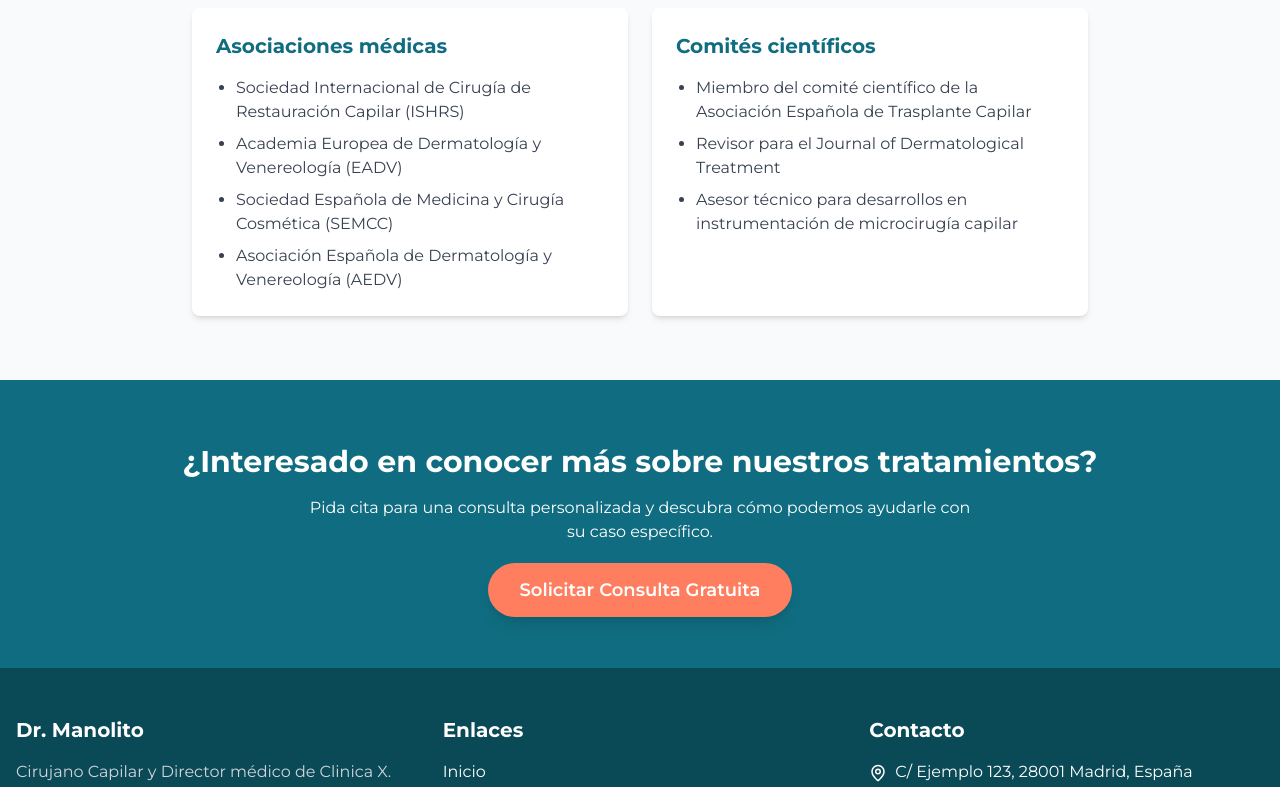
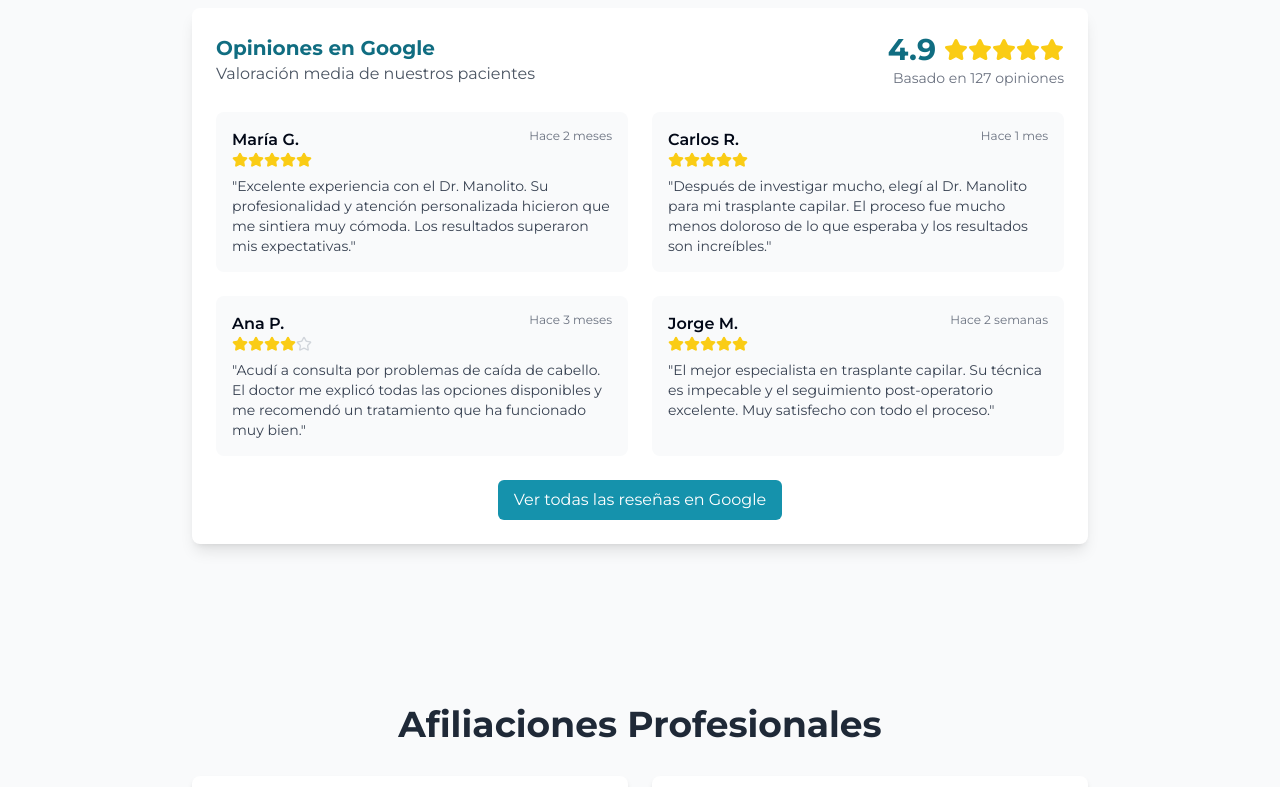
Before and after one commit to adriangameromedina/Pablo-hair-web, a React (Vite) app: page /sobre-mi in a window 1280 px wide. Shown: the part 3440-4227 px from the top of the page. Built offline with nearby package versions, Linux system fonts and the light colour scheme.

Commit message:
Fix: Scroll to top on navigation and add content
- Ensure navigation buttons scroll to the top of the page.
- Add Google reviews section to "About Me" page.
- Update map location in "Contact" page.

```diff
--- a/package.json
+++ b/package.json
@@ -46,7 +46,7 @@
     "date-fns": "^3.6.0",
     "embla-carousel-react": "^8.3.0",
     "input-otp": "^1.2.4",
-    "lucide-react": "^0.462.0",
+    "lucide-react": "^0.487.0",
     "next-themes": "^0.3.0",
     "react": "^18.3.1",
     "react-day-picker": "^8.10.1",
--- a/src/components/Footer.tsx
+++ b/src/components/Footer.tsx
@@ -4,6 +4,11 @@ import { Link } from 'react-router-dom';
 import { Instagram, Phone, Mail, MapPin } from 'lucide-react';
 
 const Footer: React.FC = () => {
+  // Función para manejar el scroll al inicio cuando se navega
+  const scrollToTop = () => {
+    window.scrollTo(0, 0);
+  };
+
   return (
     <footer className="bg-medical-800 text-white">
       <div className="container mx-auto px-4 py-12">
@@ -31,19 +36,19 @@ const Footer: React.FC = () => {
             <h3 className="text-xl font-bold mb-4">Enlaces</h3>
             <ul className="space-y-2">
               <li>
-                <Link to="/" className="hover:text-medical-300 transition-colors">Inicio</Link>
+                <Link to="/" onClick={scrollToTop} className="hover:text-medical-300 transition-colors">Inicio</Link>
               </li>
               <li>
-                <Link to="/injerto-capilar" className="hover:text-medical-300 transition-colors">Injerto Capilar</Link>
+                <Link to="/injerto-capilar" onClick={scrollToTop} className="hover:text-medical-300 transition-colors">Injerto Capilar</Link>
               </li>
               <li>
-                <Link to="/tratamientos" className="hover:text-medical-300 transition-colors">Tratamientos</Link>
+                <Link to="/tratamientos" onClick={scrollToTop} className="hover:text-medical-300 transition-colors">Tratamientos</Link>
               </li>
               <li>
-                <Link to="/sobre-mi" className="hover:text-medical-300 transition-colors">Sobre Mí</Link>
+                <Link to="/sobre-mi" onClick={scrollToTop} className="hover:text-medical-300 transition-colors">Sobre Mí</Link>
               </li>
               <li>
-                <Link to="/contacto" className="hover:text-medical-300 transition-colors">Contacto</Link>
+                <Link to="/contacto" onClick={scrollToTop} className="hover:text-medical-300 transition-colors">Contacto</Link>
               </li>
             </ul>
           </div>
@@ -53,7 +58,7 @@ const Footer: React.FC = () => {
             <ul className="space-y-3">
               <li className="flex items-start">
                 <MapPin className="mr-2 shrink-0 mt-1" size={18} />
-                <span>C/ Ejemplo 123, 28001 Madrid, España</span>
+                <span>C/ Hamlet 22, Málaga, España</span>
               </li>
               <li className="flex items-start">
                 <Phone className="mr-2 shrink-0 mt-1" size={18} />
--- a/src/pages/AboutMe.tsx
+++ b/src/pages/AboutMe.tsx
@@ -1,5 +1,6 @@
 
 import React from 'react';
+import { Star } from 'lucide-react';
 
 const AboutMe = () => {
   return (
@@ -167,6 +168,131 @@ const AboutMe = () => {
         </div>
       </div>
 
+      {/* Google Reviews Section - NUEVA SECCIÓN */}
+      <div className="bg-gray-50 py-16">
+        <div className="container mx-auto px-4">
+          <h2 className="section-title">Valoraciones de Pacientes</h2>
+
+          <div className="max-w-4xl mx-auto">
+            <div className="bg-white rounded-lg shadow-lg p-6 mb-8">
+              <div className="flex items-center justify-between mb-6">
+                <div>
+                  <h3 className="text-xl font-bold text-medical-700">Opiniones en Google</h3>
+                  <p className="text-gray-600">Valoración media de nuestros pacientes</p>
+                </div>
+                <div className="flex flex-col items-end">
+                  <div className="flex items-center">
+                    <span className="text-3xl font-bold text-medical-700 mr-2">4.9</span>
+                    <div className="flex">
+                      {[1, 2, 3, 4, 5].map((star) => (
+                        <Star
+                          key={star}
+                          className={`h-6 w-6 ${star <= 5 ? 'text-yellow-400 fill-yellow-400' : 'text-gray-300'}`}
+                        />
+                      ))}
+                    </div>
+                  </div>
+                  <span className="text-sm text-gray-500">Basado en 127 opiniones</span>
+                </div>
+              </div>
+
+              <div className="grid grid-cols-1 md:grid-cols-2 gap-6">
+                <div className="bg-gray-50 p-4 rounded-lg">
+                  <div className="flex justify-between items-start mb-2">
+                    <div>
+                      <h4 className="font-semibold">María G.</h4>
+                      <div className="flex">
+                        {[1, 2, 3, 4, 5].map((star) => (
+                          <Star
+                            key={star}
+                            className="h-4 w-4 text-yellow-400 fill-yellow-400"
+                          />
+                        ))}
+                      </div>
+                    </div>
+                    <span className="text-xs text-gray-500">Hace 2 meses</span>
+                  </div>
+                  <p className="text-gray-700 text-sm">
+                    "Excelente experiencia con el Dr. Manolito. Su profesionalidad y atención personalizada hicieron que me sintiera muy cómoda. Los resultados superaron mis expectativas."
+                  </p>
+                </div>
+
+                <div className="bg-gray-50 p-4 rounded-lg">
+                  <div className="flex justify-between items-start mb-2">
+                    <div>
+                      <h4 className="font-semibold">Carlos R.</h4>
+                      <div className="flex">
+                        {[1, 2, 3, 4, 5].map((star) => (
+                          <Star
+                            key={star}
+                            className={`h-4 w-4 ${star <= 5 ? 'text-yellow-400 fill-yellow-400' : 'text-gray-300'}`}
+                          />
+                        ))}
+                      </div>
+                    </div>
+                    <span className="text-xs text-gray-500">Hace 1 mes</span>
+                  </div>
+                  <p className="text-gray-700 text-sm">
+                    "Después de investigar mucho, elegí al Dr. Manolito para mi trasplante capilar. El proceso fue mucho menos doloroso de lo que esperaba y los resultados son increíbles."
+                  </p>
+                </div>
+
+                <div className="bg-gray-50 p-4 rounded-lg">
+                  <div className="flex justify-between items-start mb-2">
+                    <div>
+                      <h4 className="font-semibold">Ana P.</h4>
+                      <div className="flex">
+                        {[1, 2, 3, 4, 5].map((star) => (
+                          <Star
+                            key={star}
+                            className={`h-4 w-4 ${star <= 4 ? 'text-yellow-400 fill-yellow-400' : 'text-gray-300'}`}
+                          />
+                        ))}
+                      </div>
+                    </div>
+                    <span className="text-xs text-gray-500">Hace 3 meses</span>
+                  </div>
+                  <p className="text-gray-700 text-sm">
+                    "Acudí a consulta por problemas de caída de cabello. El doctor me explicó todas las opciones disponibles y me recomendó un tratamiento que ha funcionado muy bien."
+                  </p>
+                </div>
+
+                <div className="bg-gray-50 p-4 rounded-lg">
+                  <div className="flex justify-between items-start mb-2">
+                    <div>
+                      <h4 className="font-semibold">Jorge M.</h4>
+                      <div className="flex">
+                        {[1, 2, 3, 4, 5].map((star) => (
+                          <Star
+                            key={star}
+                            className="h-4 w-4 text-yellow-400 fill-yellow-400"
+                          />
+                        ))}
+                      </div>
+                    </div>
+                    <span className="text-xs text-gray-500">Hace 2 semanas</span>
+                  </div>
+                  <p className="text-gray-700 text-sm">
+                    "El mejor especialista en trasplante capilar. Su técnica es impecable y el seguimiento post-operatorio excelente. Muy satisfecho con todo el proceso."
+                  </p>
+                </div>
+              </div>
+
+              <div className="mt-6 text-center">
+                <a
+                  href="https://www.google.com/search?q=Dr+Manolito+reseñas"
+                  target="_blank"
+                  rel="noopener noreferrer"
+                  className="inline-flex items-center px-4 py-2 bg-medical-600 text-white rounded-md hover:bg-medical-700 transition-colors"
+                >
+                  Ver todas las reseñas en Google
+                </a>
+              </div>
+            </div>
+          </div>
+        </div>
+      </div>
+
       {/* Memberships */}
       <div className="bg-gray-50 py-16">
         <div className="container mx-auto px-4">
@@ -204,7 +330,7 @@ const AboutMe = () => {
           <p className="mb-8 max-w-2xl mx-auto">
             Pida cita para una consulta personalizada y descubra cómo podemos ayudarle con su caso específico.
           </p>
-          <a href="/contacto" className="btn-cta rounded-full">
+          <a href="/contacto" onClick={() => window.scrollTo(0, 0)} className="btn-cta rounded-full">
             Solicitar Consulta Gratuita
           </a>
         </div>
--- a/src/pages/Contact.tsx
+++ b/src/pages/Contact.tsx
@@ -13,11 +13,9 @@ const Contact = () => {
   const [isSubmitting, setIsSubmitting] = useState(false);
   const location = useLocation();
 
-  // Scroll to top when navigating directly to this page with #top hash
+  // Scroll to top when navigating directly to this page
   useEffect(() => {
-    if (location.hash === '#top') {
-      window.scrollTo(0, 0);
-    }
+    window.scrollTo(0, 0);
   }, [location]);
 
   const handleChange = (e: React.ChangeEvent<HTMLInputElement | HTMLTextAreaElement>) => {
@@ -122,14 +120,18 @@ const Contact = () => {
               <div className="space-y-8">
                 <div className="bg-white p-6 rounded-lg shadow-md">
                   <h3 className="font-bold text-lg mb-2">Dirección</h3>
-                  <p className="text-gray-700 mb-4">C/ Ejemplo 123, 28001 Madrid, España</p>
+                  <p className="text-gray-700 mb-4">C/ Hamlet 22, Málaga, España</p>
                   <div className="aspect-w-16 aspect-h-9">
-                    <div className="w-full h-48 bg-gray-200 rounded-md">
-                      {/* Placeholder for map */}
-                      <div className="w-full h-full flex items-center justify-center text-gray-400">
-                        Mapa de ubicación
-                      </div>
-                    </div>
+                    <iframe
+                      src="https://www.google.com/maps/embed?pb=!1m18!1m12!1m3!1d3198.235379443897!2d-4.455548!3d36.719832!2m3!1f0!2f0!3f0!3m2!1i1024!2i768!4f13.1!3m3!1m2!1s0xd72f7be196ff4c3%3A0x96b1c56cabc1a7cf!2sC.%20Hamlet%2C%2022%2C%20M%C3%A1laga!5e0!3m2!1ses!2ses!4v1713016217893!5m2!1ses!2ses"
+                      width="100%"
+                      height="200"
+                      style={{ border: 0 }}
+                      allowFullScreen={true}
+                      loading="lazy"
+                      referrerPolicy="no-referrer-when-downgrade"
+                      className="rounded-md"
+                    ></iframe>
                   </div>
                 </div>
 
```
Also changed, not shown: src/components/Navbar.tsx (+11 -1 lines), 1 other file (tests, documents, lock files or other folders).
